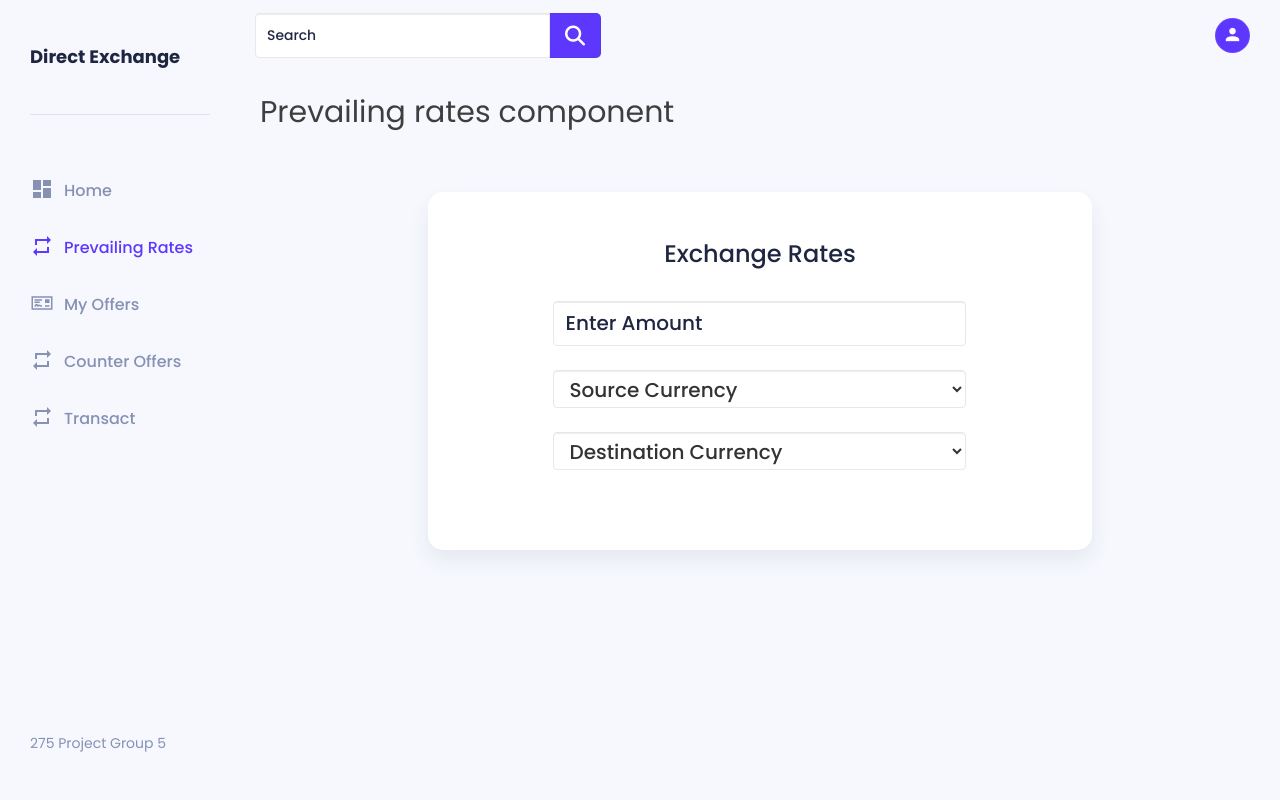
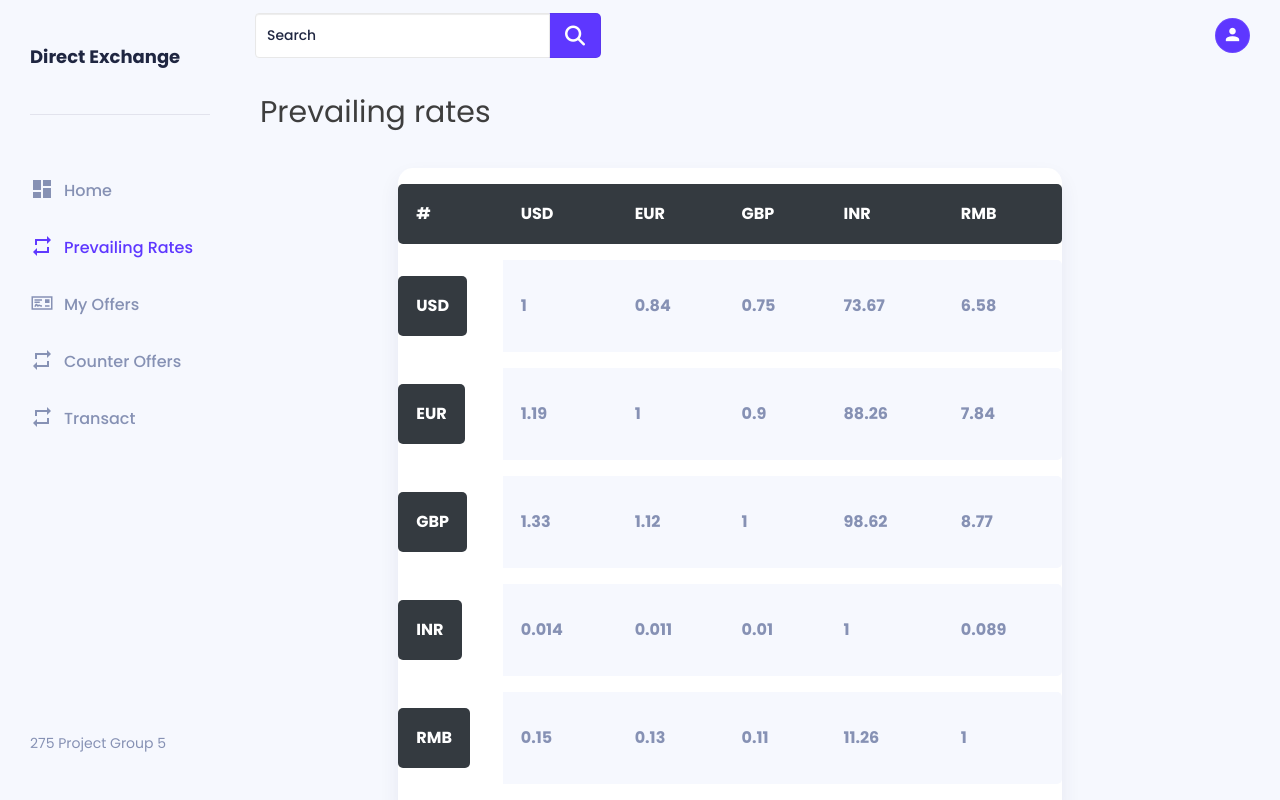
Before and after one commit to Nithya72/DirectExchange, a React (Create React App) app in the folder frontend/: page /rates in a window 1280 px wide. Shown: the top 800 px of the page. Built offline with nearby package versions, Linux system fonts and the light colour scheme; sample sign-in values are in the browser's storage; a web font is replaced by a local one.

Commit message:
error fixes
error fixes

```diff
--- a/frontend/src/components/BankAccount/BankAccount.js
+++ b/frontend/src/components/BankAccount/BankAccount.js
@@ -4,6 +4,7 @@ import SideBar from "../Navigation/SideBar";
 import { currencyList, countries } from "../../helpers/currencies";
 import jwt_decode from "jwt-decode";
 import axios from "axios";
+import { Redirect } from 'react-router-dom'
 
 export class BankAccount extends Component {
 
@@ -15,6 +16,8 @@ export class BankAccount extends Component {
   }
 
   getBankAccounts = () => {
+    var redirecturl = null;
+    if(localStorage.getItem('token')) {
     axios.defaults.headers.common["authorization"] =
       "Bearer " + localStorage.getItem("token");
     var decodedToken = jwt_decode(localStorage.getItem("token"));
@@ -39,6 +42,9 @@ export class BankAccount extends Component {
           myBankAccounts: null,
         });
       });
+    } else {
+      redirecturl = <Redirect to="/login"/>;
+  }
   }
 
   onChange = (event) => {
@@ -178,7 +184,7 @@ export class BankAccount extends Component {
       }
     }
 
-    var message = null;
+    var message = null, redirectUrl = null;
 
     if (this.state.successFlag === true) {
         message = <div class="alert alert-success" role="alert">Bank Account Added Successfully!</div>
@@ -186,10 +192,15 @@ export class BankAccount extends Component {
         message = <div class="alert alert-danger" role="alert">{this.state.msg}</div>
     }
 
+    if(!localStorage.getItem('token')) {
+      redirectUrl = <Redirect to="/login"/>;
+    }
+
     console.log("msg from java controller: ", this.state.msg);
 
     return (
         <div>
+        {redirectUrl}
             <Header/>
             <SideBar/>
             <div className="content-body">
--- a/frontend/src/components/Login/Login.js
+++ b/frontend/src/components/Login/Login.js
@@ -135,7 +135,7 @@ export class Login extends Component {
 
                     <div className="or-separator"><div className="or-text">OR</div></div>
 
-                    <form>
+                    <form onSubmit={this.submitLogin} >
                         <div className="form-item">
                             <input onChange={this.changeHandler} type="email" className="form-control" name="emailID"
                                 value={this.state.emailID} required placeholder="Username"/>
@@ -147,7 +147,7 @@ export class Login extends Component {
                         </div>
 
                         <div className="form-item">
-                            <button onClick={this.submitLogin} className="btn btn-block btn-primary" type="submit">
+                            <button className="btn btn-block btn-primary" type="submit">
                                 Login
                             </button>
                         </div>
--- a/frontend/src/components/Profile/Profile.js
+++ b/frontend/src/components/Profile/Profile.js
@@ -2,11 +2,8 @@ import React, { Component } from 'react';
 import '../../App.css';
 import '../Signup/Signup.css';
 import axios from 'axios';
-import LandingPage from "../Landing/LandingPage";
-import fbLogo from '../img/fb-logo.png';
-import googleLogo from '../img/google-logo.png';
 import Header from "../Navigation/Header";
-import { Link, Redirect } from 'react-router-dom'
+import { Redirect } from 'react-router-dom'
 import jwt_decode from "jwt-decode";
 import SideBar from '../Navigation/SideBar';
 
--- a/frontend/src/components/Rates/PrevailingRates.js
+++ b/frontend/src/components/Rates/PrevailingRates.js
@@ -56,13 +56,82 @@ export class PrevailingRates extends Component {
 
             <div className="content-body">
                 <div className="myContainer">
-                    <span className="PageTitle">Prevailing rates component</span>
+                    <span className="PageTitle">Prevailing rates</span>
                     <br/>
-                    <br/>
-                    <div className="col-md-8" style={{marginTop:'20px', alignSelf: 'center'}}>
+                    <div className="col-md-8" style={{marginTop:'20px', alignSelf: 'center', marginLeft:'-60px'}}>
                       <div className="card">
                         <div className="buy-sell-widget">
-                        <br/>
+                          <table class="table table-hover">
+                          <thead class="thead-dark">
+                          <tr>
+                          <th scope="col"> #</th>
+                          <th scope="col">USD</th>
+                          <th scope="col">EUR</th>
+                          <th scope="col">GBP</th>
+                          <th scope="col">INR</th>
+                          <th scope="col">RMB</th>
+                        </tr>
+                        </thead>
+                        <tr>
+                        <thead class="thead-dark">
+                          <th scope="row">USD</th>
+                          </thead>
+                          <td>{exchangerates['USD']['USD']}</td>
+                          <td>{exchangerates['USD']['EUR']}</td>
+                          <td>{exchangerates['USD']['GBP']}</td>
+                          <td>{exchangerates['USD']['INR']}</td>
+                          <td>{exchangerates['USD']['RMB']}</td>
+                        </tr>
+                        <tr>
+                        <thead class="thead-dark">
+                        <th scope="row">EUR</th>
+                        </thead>
+                        <td>{exchangerates['EUR']['USD']}</td>
+                        <td>{exchangerates['EUR']['EUR']}</td>
+                        <td>{exchangerates['EUR']['GBP']}</td>
+                        <td>{exchangerates['EUR']['INR']}</td>
+                        <td>{exchangerates['EUR']['RMB']}</td>
+                        </tr>
+                        <tr>
+                        <thead class="thead-dark">
+                        <th scope="row">GBP</th>
+                        </thead>
+                        <td>{exchangerates['GBP']['USD']}</td>
+                        <td>{exchangerates['GBP']['EUR']}</td>
+                        <td>{exchangerates['GBP']['GBP']}</td>
+                        <td>{exchangerates['GBP']['INR']}</td>
+                        <td>{exchangerates['GBP']['RMB']}</td>
+                        </tr>
+                        <tr>
+                        <thead class="thead-dark">
+                        <th scope="row">INR</th>
+                        </thead>
+                        <td>{exchangerates['INR']['USD']}</td>
+                        <td>{exchangerates['INR']['EUR']}</td>
+                        <td>{exchangerates['INR']['GBP']}</td>
+                        <td>{exchangerates['INR']['INR']}</td>
+                        <td>{exchangerates['INR']['RMB']}</td>
+                        </tr>
+                        <tr>
+                        <thead class="thead-dark">
+                        <th scope="row">RMB</th>
+                        </thead>
+                        <td>{exchangerates['RMB']['USD']}</td>
+                        <td>{exchangerates['RMB']['EUR']}</td>
+                        <td>{exchangerates['RMB']['GBP']}</td>
+                        <td>{exchangerates['RMB']['INR']}</td>
+                        <td>{exchangerates['RMB']['RMB']}</td>
+                        </tr>
+                          </table>
+                        </div>
+                      </div>
+                    </div>
+                    <br/>
+                    <span className="PageTitle">Calculate for custom amount</span>
+                    <br/>
+                    <div className="col-md-8" style={{marginTop:'20px', alignSelf: 'center', marginLeft:'-60px'}}>
+                      <div className="card">
+                        <div className="buy-sell-widget">
                         <br/>
                         <center>
                           <h3>Exchange Rates</h3>
@@ -106,7 +175,6 @@ export class PrevailingRates extends Component {
                             </tr>
                           </table>
                           <br/>
-                          <br/>
                           <h3>
                           {this.calculateAmountRecieved()}
                           </h3>
--- a/frontend/src/components/Signup/SignUp.js
+++ b/frontend/src/components/Signup/SignUp.js
@@ -101,7 +101,8 @@ export class SignUp extends Component {
 
                     <div className="or-separator"><div className="or-text">OR</div></div>
 
-                    <form>
+                    <form onSubmit={this.submitSignUp}>
+
                         <div className="form-item">
                             <input onChange={this.changeHandler} type="email" className="form-control" name="emailID"
                                 value={this.state.emailID} required placeholder="Username"/>
@@ -118,7 +119,7 @@ export class SignUp extends Component {
                         </div>
 
                         <div className="form-item">
-                            <button onClick={this.submitSignUp} className="btn btn-block btn-primary" type="submit">
+                            <button className="btn btn-block btn-primary" type="submit">
                                 Sign Up
                             </button>
                         </div>
--- a/frontend/src/components/Verify/Verify.js
+++ b/frontend/src/components/Verify/Verify.js
@@ -82,14 +82,14 @@ export class Verify extends Component {
 
                     <h1 className="title">Enter code for verification with DirectExchange</h1>
 
-                    <form>
+                    <form onSubmit={this.submitSignUp} >
                         <div className="form-item">
                             <input onChange={this.changeHandler} type="code" className="form-control" name="code"
                                 value={this.state.code} required placeholder="Verification Code"/>
                         </div>
 
                         <div className="form-item">
-                            <button onClick={this.submitSignUp} className="btn btn-block btn-primary" type="submit">
+                            <button className="btn btn-block btn-primary" type="submit">
                                 Submit
                             </button>
                         </div>
```
